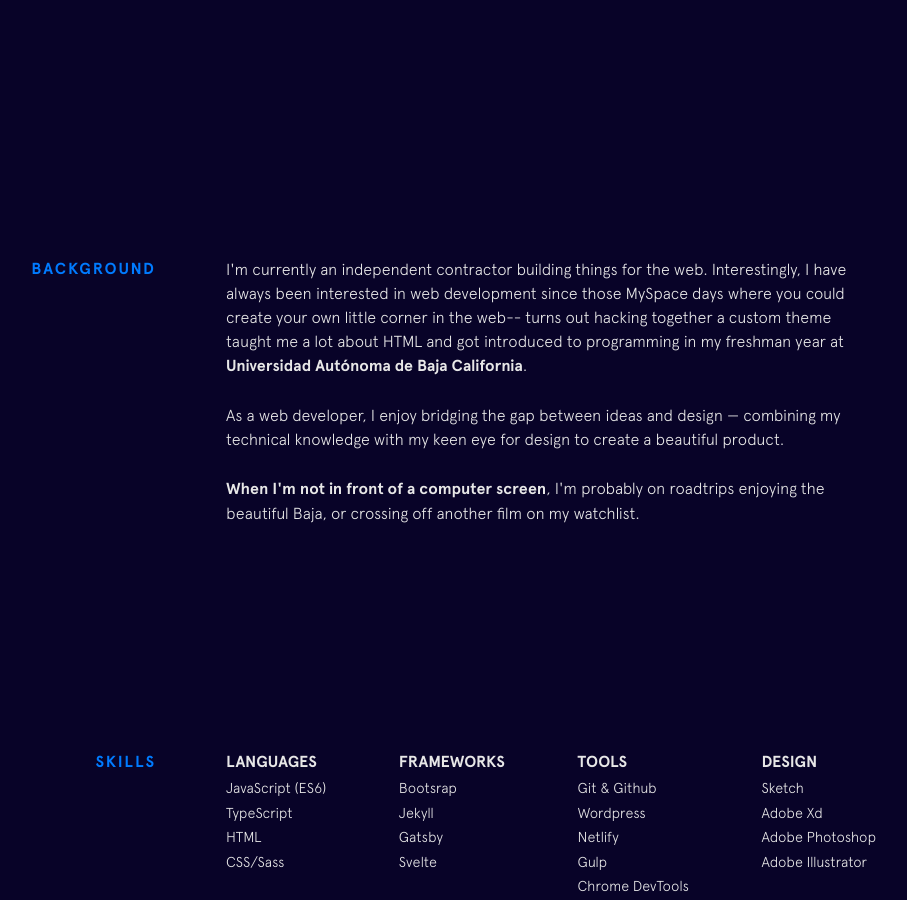
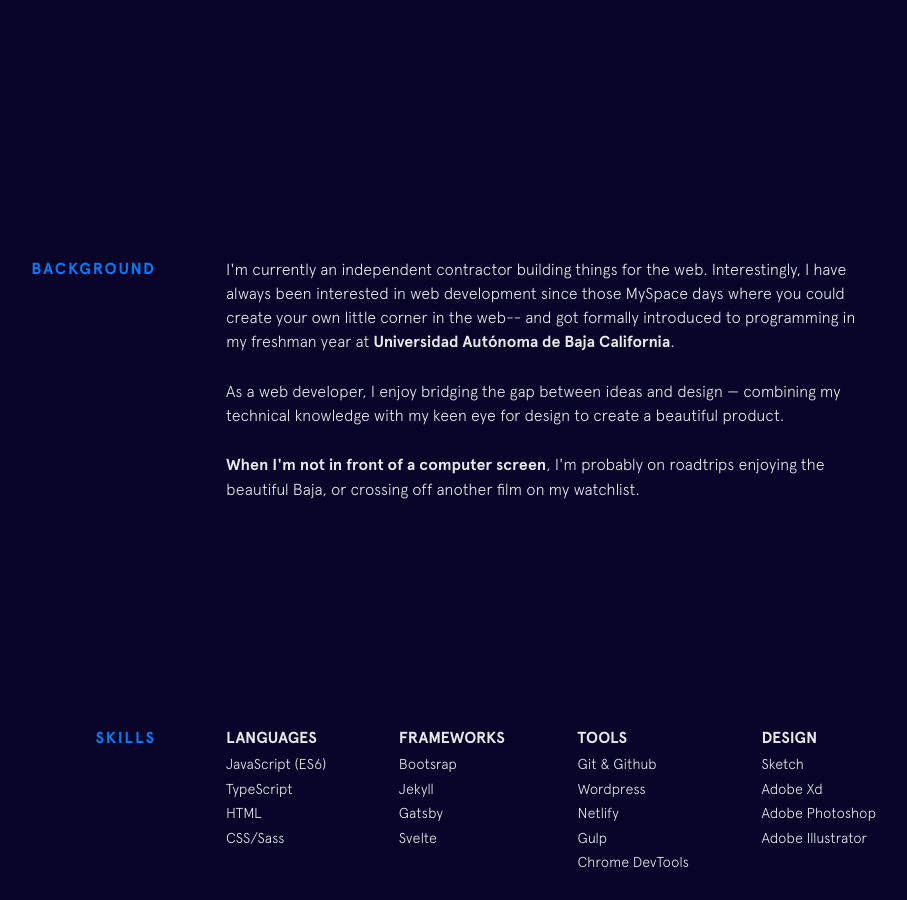
Before and after one commit to ArturReyes/arturreyes.github.io, a Jekyll site: the page built from index.html, in a window 1280 px wide and 900 px high, scrolled down 743 px. Shown: the whole window, without its empty margins (224-1131 px from the left). Built offline with Jekyll 4.4.1, drawn with Linux system fonts in a browser that asks for light colours; nearby versions of some CDN libraries.

Commit message:
changed bio

```diff
--- a/_includes/background.html
+++ b/_includes/background.html
@@ -3,7 +3,7 @@
   <div class="section__content">
     <p>
       I'm currently an independent contractor building things for the web. Interestingly, I have always been interested in web development since those MySpace
-      days where you could create your own little corner in the web-- turns out hacking together a custom theme taught me a lot about HTML and got introduced
+      days where you could create your own little corner in the web-- and got formally introduced
       to programming in my freshman year at <a class="underline-link" href="http://www.uabc.mx/en/" target="_blank">Universidad Autónoma de Baja California</a>.
     </p>
 
```
